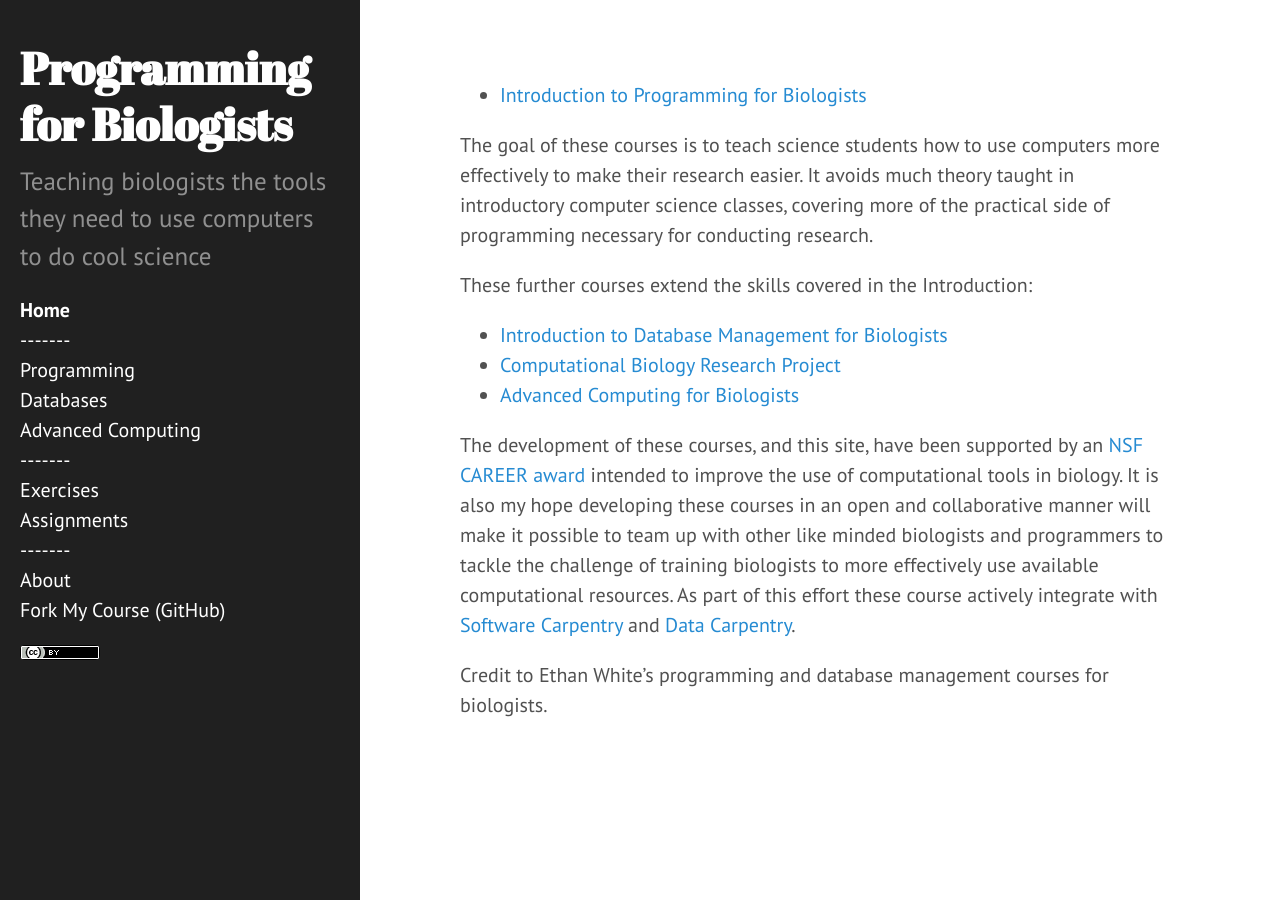
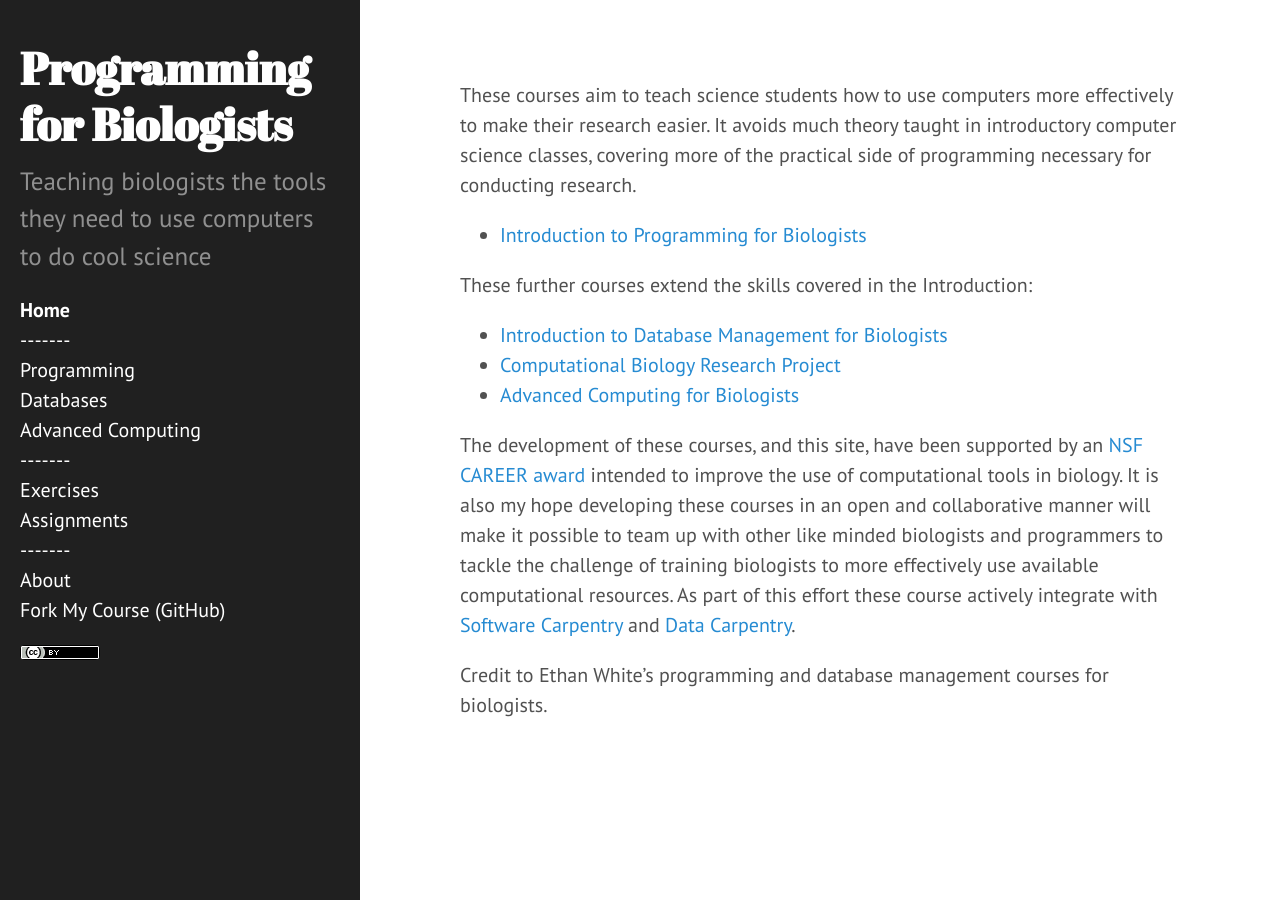
Before and after one commit to MonmouthSchool/MonmouthSchool.github.io, a Jekyll site: the page built from index.md, in a window 1280 px wide. Built offline with Jekyll 4.4.1, drawn with Linux system fonts in a browser that asks for light colours; Markdown is read by kramdown in place of the engine named in the settings.

Commit message:
Update index.md

```diff
--- a/index.md
+++ b/index.md
@@ -2,11 +2,9 @@
 layout: default
 redirect_from: /courses/
 ---
+These courses aim to teach science students how to use computers more effectively to make their research easier. It avoids much theory taught in introductory computer science classes, covering more of the practical side of programming necessary for conducting research.
 
 * [Introduction to Programming for Biologists](/programming)
-
-The goal of these courses is to teach science students how to use computers more
-effectively to make their research easier. It avoids much theory taught in introductory computer science classes, covering more of the practical side of programming necessary for conducting research.
 
 These further courses extend the skills covered in the Introduction:
 
```
